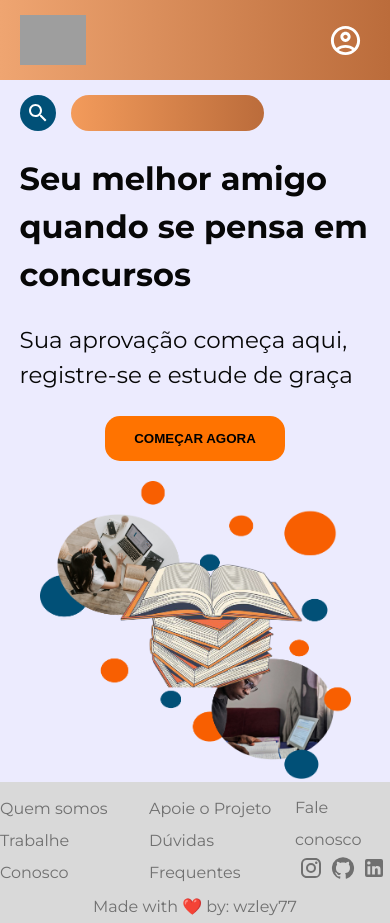
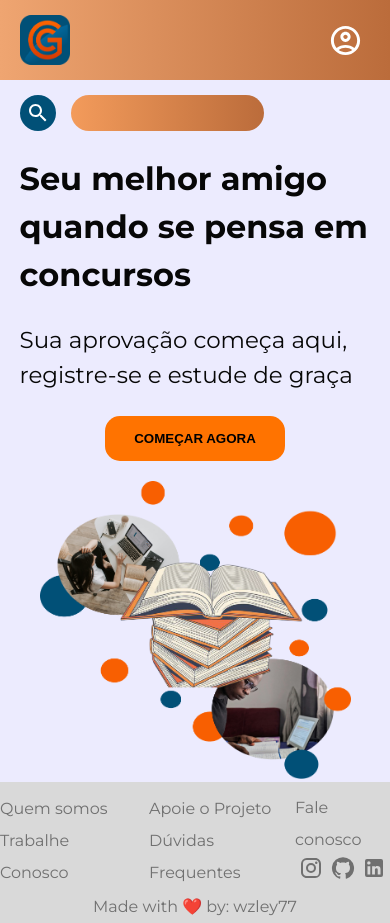
Before and after one commit to dablioz/amostradinhosite, a React (Vite) app: page / in a window 390 px wide. Built offline with nearby package versions, Linux system fonts and the light colour scheme.

Commit message:
Update Navbar.css

```diff
--- a/src/Components/Navbar/Navbar.css
+++ b/src/Components/Navbar/Navbar.css
@@ -64,7 +64,7 @@ header {
 
 @media (max-width: 810px) {
     #logo {
-        content: url("src/assets/logo_square.png");
+        content: url("../../assets/logo_square.png");
     }
 }
 
```
